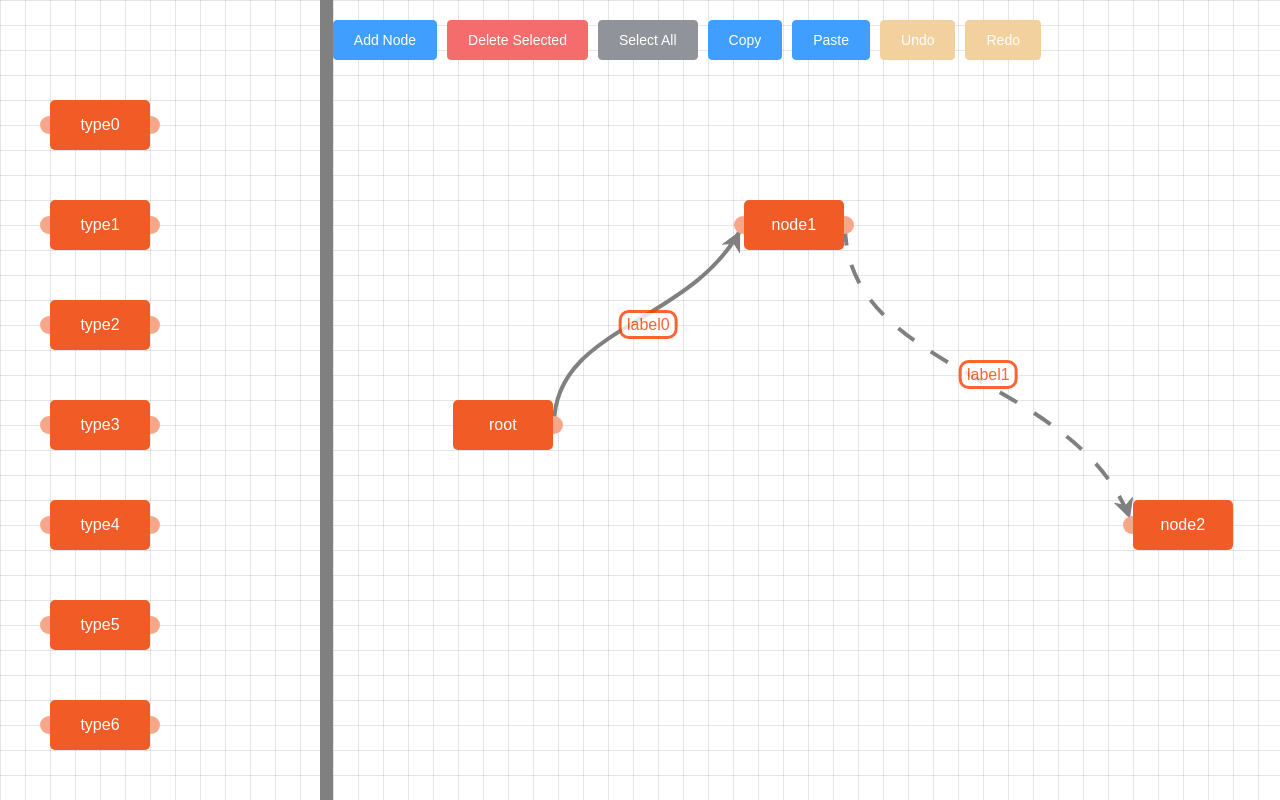
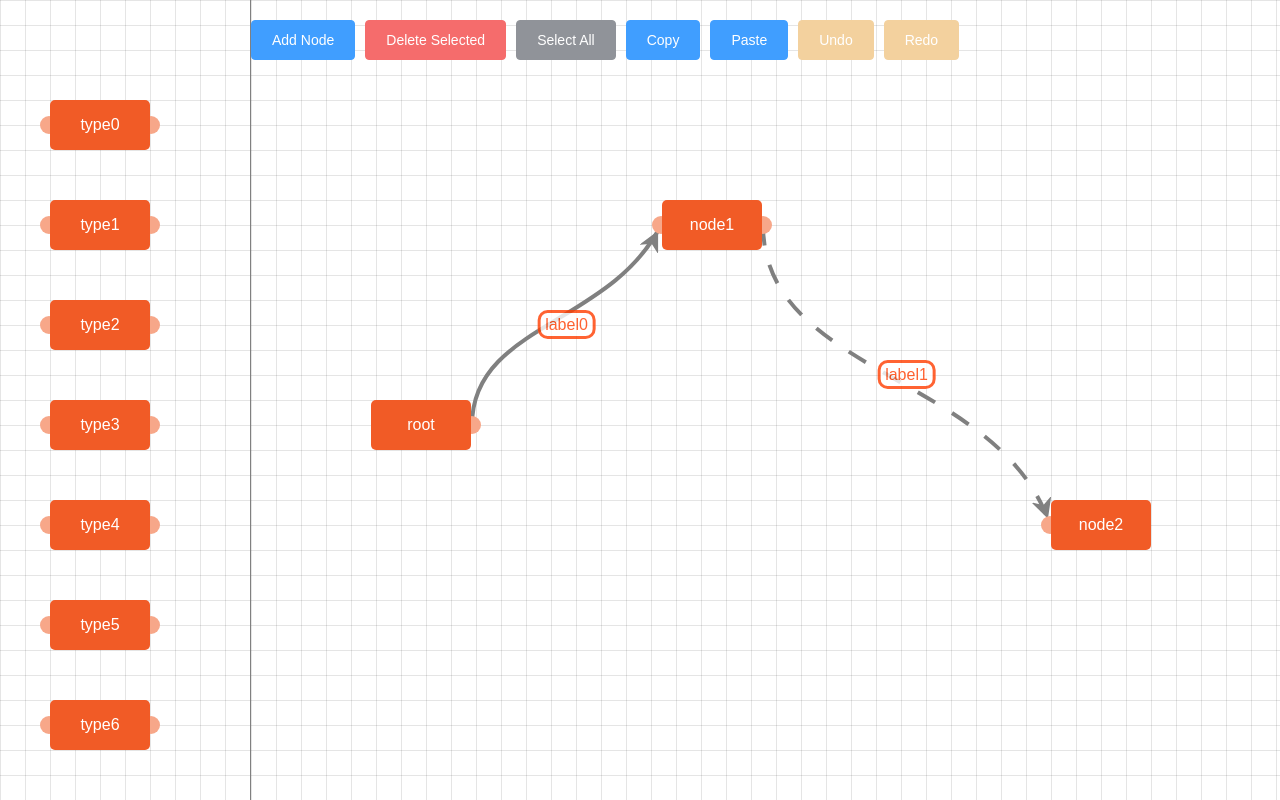
Before and after one commit to francecil/vue-flowchart, a Vue app: page / in a window 1280 px wide. Shown: the top 800 px of the page. Built offline with nearby package versions, Linux system fonts and the light colour scheme.

Commit message:
canvas样式调整

```diff
--- a/src/components/FcCanvas.vue
+++ b/src/components/FcCanvas.vue
@@ -402,7 +402,7 @@ export default {
 
 .main-container {
   width: 100%;
-  height: 100vh;
+  height: 100%;
   z-index: 0;
   overflow: auto;
 }
@@ -432,11 +432,11 @@ export default {
   height: 100%;
 }
 .fc-divider {
-  flex: 0.01;
+  width:1px;
 }
 
 .fc-right-pane {
-  flex: 0.74;
+  flex: 0.85;
   overflow: auto;
 }
 
--- a/src/pages/Index.vue
+++ b/src/pages/Index.vue
@@ -244,7 +244,7 @@ body {
 }
 
 .fc-left-pane {
-  flex: 0.25;
+  flex: 0.15;
 }
 .button-overlay {
   position: absolute;
```
